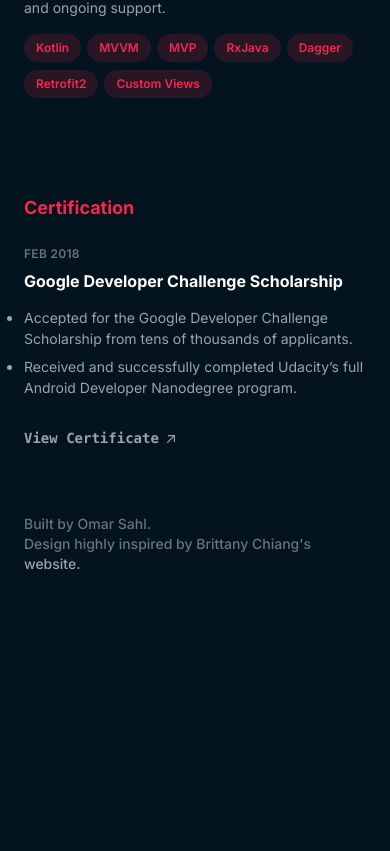
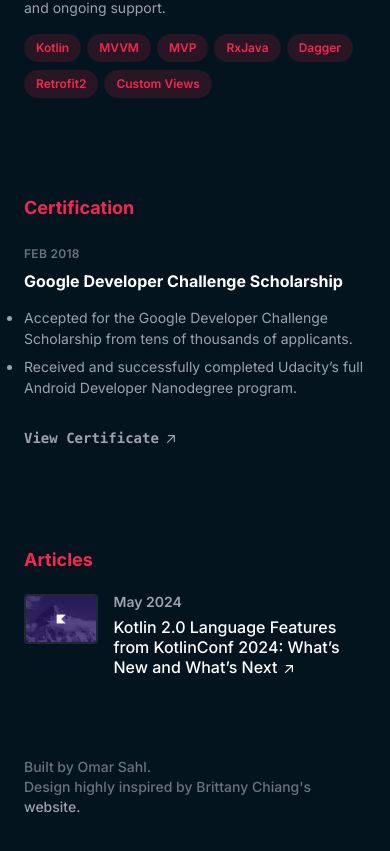
Before and after one commit to omarsahl/omarsahl.github.io, a Next.js app: page / in a window 390 px wide. Shown: the part 10904-11755 px from the top of the page. Before the commit the page ends 11526 px from the top, so only its background shows below. Built offline with nearby package versions, Linux system fonts and the light colour scheme.

Commit message:
Add articles section

```diff
--- /dev/null
+++ b/src/app/components/articles.js
@@ -0,0 +1,55 @@
+import React from 'react';
+import SectionLabel from './section_label';
+import { articles } from '../data/osdata';
+import LinkArrow from '../icons/linkarrow';
+
+export default function Articles() {
+  return (
+    <section
+      id="articles"
+      className="mb-20 scroll-mt-16 md:mb-28 lg:mb-40 lg:scroll-mt-24"
+      aria-label="Articles"
+    >
+      <SectionLabel label="Articles" />
+      <ol className="group/articles">
+        {articles.map((article) => (
+          <li className="mb-12" key={article.order}>
+            <ArticleEntry {...article} />
+          </li>
+        ))}
+      </ol>
+    </section>
+  );
+}
+
+function ArticleEntry({ title, date, url, thumbnail }) {
+  return (
+    <div className="group relative grid grid-cols-8 gap-4 transition-all sm:items-center sm:gap-8 md:gap-4 lg:hover:!opacity-100 lg:group-hover/articles:opacity-70">
+      <div className="absolute -inset-x-4 -inset-y-4 z-0 hidden rounded-md transition motion-reduce:transition-none lg:-inset-x-6 lg:block lg:group-hover:bg-gray-800/50 lg:group-hover:shadow-[inset_0_1px_0_0_rgba(148,163,184,0.1)] lg:group-hover:drop-shadow-lg"></div>
+      <img
+        className="z-10 col-span-2 rounded border-2 border-gray-200/10 transition group-hover:border-gray-200/30 sm:col-span-2"
+        src={thumbnail}
+      />
+      <div className="z-10 col-span-6">
+        <p className="-mt-1 text-sm font-semibold leading-6">{date}</p>
+        <h3>
+          <a
+            className="group/url inline-flex items-baseline text-base font-medium leading-tight text-white  hover:text-strawberry-600 focus-visible:text-strawberry-600"
+            aria-label={`${title} (opens in a new tab)`}
+            target="_blank"
+            rel="noreferrer noopener"
+            href={url}
+          >
+            <span className="absolute -inset-x-4 -inset-y-2.5 hidden rounded md:-inset-x-6 md:-inset-y-4 lg:block" />
+            <span>
+              {title}
+              <span className="whitespace-nowrap">
+                <LinkArrow className="ml-1 inline-block h-4 w-4 shrink-0 transition-transform group-hover/url:-translate-y-1 group-hover/url:translate-x-1 group-focus-visible/url:-translate-y-1 group-focus-visible/url:translate-x-1 motion-reduce:transition-none" />
+              </span>
+            </span>
+          </a>
+        </h3>
+      </div>
+    </div>
+  );
+}
--- a/src/app/components/certification.js
+++ b/src/app/components/certification.js
@@ -7,7 +7,7 @@ export default function Certification() {
   return (
     <section
       id="certification"
-      className="mb-16 scroll-mt-16 md:mb-24 lg:mb-36 lg:scroll-mt-24"
+      className="mb-24 scroll-mt-16 md:mb-28 lg:scroll-mt-24"
       aria-label="Certification"
     >
       <SectionLabel label="Certification" />
--- a/src/app/components/mousetracker.js
+++ b/src/app/components/mousetracker.js
@@ -23,7 +23,7 @@ export default function MouseTracker() {
 
   return (
     <div
-      className="pointer-events-none absolute inset-0 z-30 transition duration-300"
+      className="pointer-events-none absolute inset-0 z-30 hidden transition duration-300 lg:block"
       style={style}
     />
   );
--- a/src/app/components/nav.js
+++ b/src/app/components/nav.js
@@ -11,6 +11,7 @@ export default function NavTabs() {
           label="Certification"
           key="certification"
         />
+        <NavItem url="#articles" label="Articles" key="articles" />
       </ul>
     </nav>
   );
--- a/src/app/data/osdata.js
+++ b/src/app/data/osdata.js
@@ -442,6 +442,17 @@ export const certifications = [
   },
 ];
 
+export const articles = [
+  {
+    order: 1,
+    title:
+      'Kotlin 2.0 Language Features from KotlinConf 2024: What’s New and What’s Next',
+    date: 'May 2024',
+    url: 'https://medium.com/@omarsahl/kotlin-language-features-from-kotlinconf-2024-whats-new-and-what-s-next-a4668eae5e9d',
+    thumbnail: '/articles/kotlin2.png',
+  },
+];
+
 export const socials = [
   {
     title: 'GitHub',
--- a/src/app/page.js
+++ b/src/app/page.js
@@ -6,6 +6,7 @@ import Footer from './components/footer';
 import MouseTracker from './components/mousetracker';
 import NavTabs from './components/nav';
 import Certification from './components/certification';
+import Articles from './components/articles';
 
 export default function Home() {
   return (
@@ -37,6 +38,7 @@ export default function Home() {
             <Experience />
             <Projects />
             <Certification />
+            <Articles />
             <Footer />
           </main>
         </div>
```
Also changed, not shown: public/articles/kotlin2.png (added).
